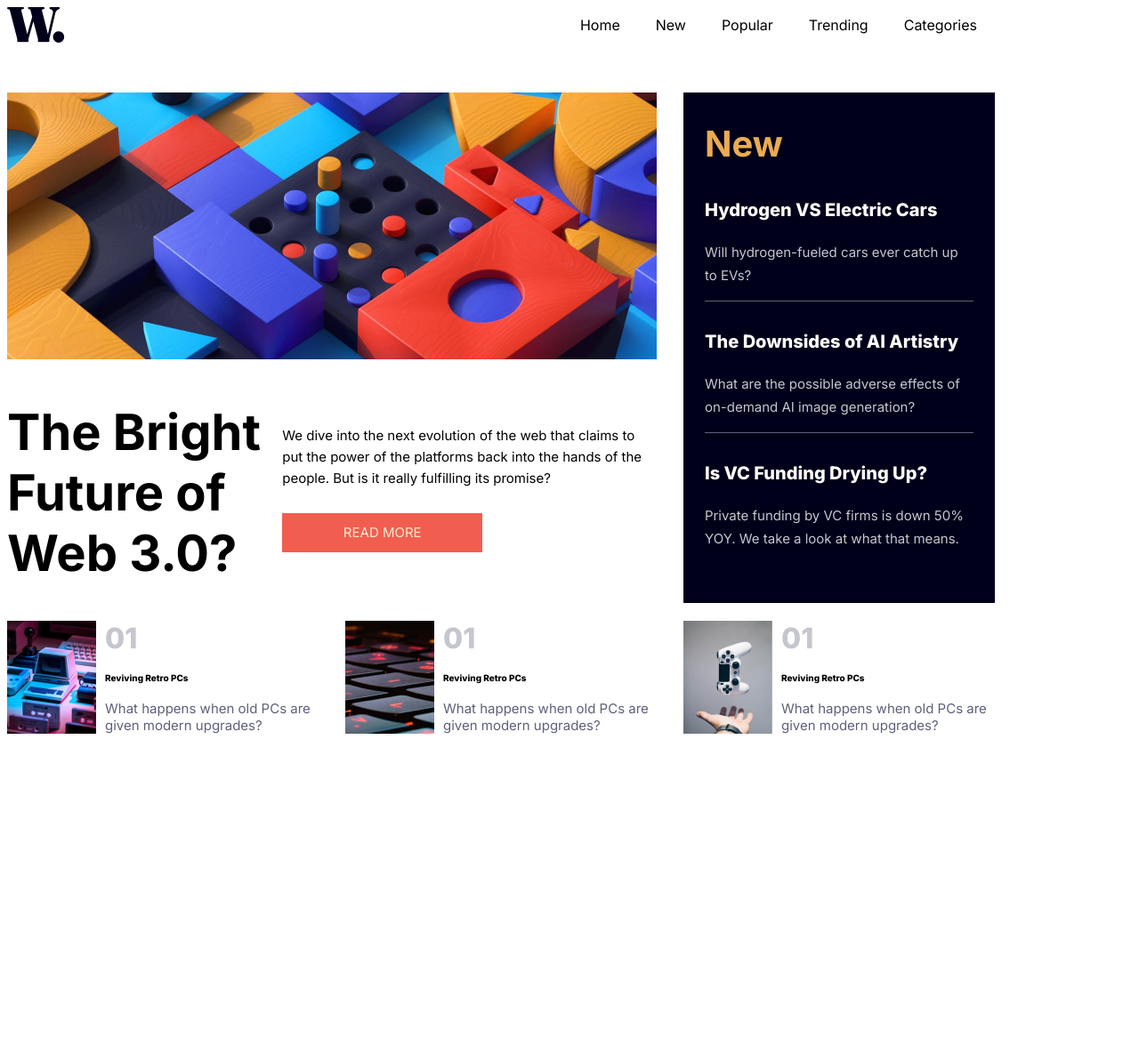
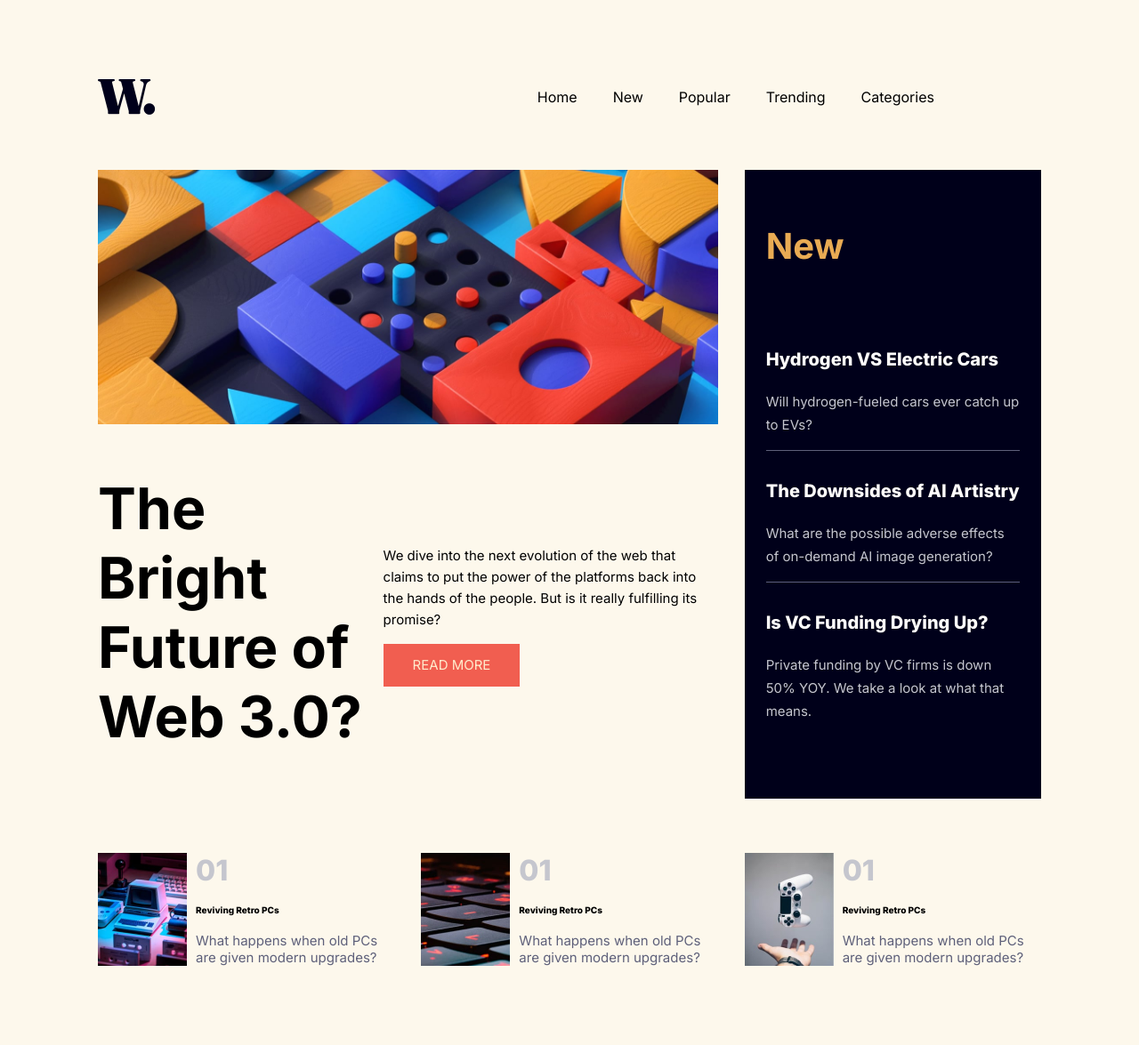
Before and after one commit to tsabudh/internship, a PHP site: page /css-course/css-assessment-16/index.html in a window 1280 px wide. Shown: the whole page at 89% size. Before the commit the page ends 825 px from the top, so only its background shows below. Run offline with PHP 8.4, Linux system fonts and the light colour scheme.

Commit message:
16 no css completed

```diff
--- a/css-course/css-assessment-16/css/css-assessment-16.css
+++ b/css-course/css-assessment-16/css/css-assessment-16.css
@@ -10,7 +10,14 @@
   color: inherit;
 }
 
-@media only screen and (max-width: 375px) {
+body {
+  margin: 0;
+  background-color: #fdf8ec;
+}
+
+@media only screen and (max-width: 576px) {
+  body {
+  }
 }
 
 #hide-nav {
@@ -68,15 +88,15 @@
   }
 }
 
-/* -------------------------------------------------------- */.inedxingonly{}
+/* -------------------------------------------------------- */
+.inedxingonly {
+}
 .assessment--16 {
   display: grid;
 
-
-
   grid-template-columns: 1fr 1fr 1fr;
   /* grid-template-columns: 2fr 1fr; */
-  grid-template-rows: 0.5fr 3fr 1fr;
+  /* grid-template-rows: 0.5fr 3fr 1fr; */
   column-gap: 3rem;
   /* row-gap: 5rem; */
   font-family: Inter;
@@ -86,28 +106,40 @@
   /* margin: 8.9rem 16.5rem; */
   /* margin: 8.9rem 16.5rem; */
 
-  /* width: clamp(375px, 100vw, 1440px);
+  /* width: clamp(576px, 100vw, 1440px);
   margin-left: clamp(1.6rem, 11.4vw, 16.5rem);
   margin-right: clamp(1.6rem, 11.4vw, 16.5rem); */
 
-    /* width: 111rem; */
-    /* min-width: 100%; */
-    width: min(100%,111rem);
+  /* width: 111rem; */
+  /* min-width: 100%; */
+  /* width: min(100%, 111rem); */
+  margin: 0 auto;
+  padding: 8.9rem 8.6%;
 }
-
-@media only screen and (max-width: 375px) {
+@media only screen and (max-width: 800px) {
+  .assessment--16 {
+    display: grid;
+    grid-template-columns: repeat(4, 1fr);
+    grid-template-rows: auto;
+    padding: 8% 10%;
+  }
+}
+@media only screen and (max-width: 576px) {
   .assessment--16 {
     display: grid;
     grid-template-columns: 1fr;
     grid-template-rows: auto;
-    padding: 0;
+    padding: 1rem;
     row-gap: 0.5rem;
+    column-gap: 0;
 
-  margin:  2.8rem 1.6rem;
-
+    /* margin: 2.8rem 1.6rem; */
+    margin: 0;
   }
 }
-
+/* -------------------------------------------------------------------------------------------------------- */
+.inducedIndexError {
+}
 .assessment--16 header {
   grid-row: 1;
   grid-column: 1/4;
@@ -130,8 +167,15 @@
     justify-content: space-between;
   }
 }
-
-@media only screen and (max-width: 375px) {
+.assessment--16 header nav {
+  margin-right: 10rem;
+}
+@media only screen and (max-width: 800px) {
+  .assessment--16 header nav {
+    margin-right: 0rem;
+  }
+}
+@media only screen and (max-width: 576px) {
   .assessment--16 header nav {
     display: none;
     position: absolute;
@@ -181,25 +236,32 @@
   right: 0;
 }
 
-@media only screen and (max-width: 375px) {
+@media only screen and (max-width: 576px) {
   .header__menu-icon {
     display: block;
   }
 }
 
-
-/* -------------------------------------------------------------------------------------------------- */.inedxingonly{}
-.assessment--16 .section__main-article {
+/* -------------------------------------------------------------------------------------------------- */
+.inedxingonly {
+}
+.section__main-article {
   grid-row: 2;
   grid-column: 1/3;
-/* display: contents; */
+  /* display: contents; */
 
-/* width: 73rem; */
+  /* width: 73rem; */
+  margin-top: 6.2rem;
 }
-
-@media only screen and (max-width: 375px) {
-  .assessment--16 .section__main-article {
-    grid-row: 2;
+@media only screen and (max-width: 800px) {
+  .section__main-article {
+    grid-column: 1/5;
+    margin-top: 3rem;
+    max-width: 100vw;
+  }
+}
+@media only screen and (max-width: 576px) {
+  .section__main-article {
     grid-column: 1;
     margin: 0;
     max-width: 100vw;
@@ -241,46 +302,63 @@
 }
 
 .main-article__heading {
-  font-size: 5.6rem;
+  /* font-size: 5.6rem; */
 
   /* width: clamp(3.43rem, 3.47vw, 35rem); */
   /* width: 35rem; */
-  height: 17.9rem;
+  /* height: 17.9rem; */
 
-  font-size: clamp(1.6rem, 8vw, 5.6rem);
+  /* font-size: clamp(1.6rem, 8vw, 5.6rem); */
+  font-size: clamp(3rem, 3.35vw, 5.6rem);
 }
 
-@media only screen and (max-width: 375px) {
+@media only screen and (max-width: 576px) {
+  .main-article__heading {
+    font-size: 4rem;
+  }
+}
+@media only screen and (max-width: 576px) {
   .main-article__heading {
     font-size: 4rem;
   }
 }
 
 .main-article__description {
-  display: flex;
+  /* display: flex; */
   flex-direction: column;
   justify-content: space-evenly;
   /* width: 35rem; */
   height: 18.2rem;
   font-size: 1.5rem;
   line-height: 2.4rem;
+
+  padding: 1rem 2rem;
 }
 
-@media only screen and (max-width: 375px) {
+@media only screen and (max-width: 576px) {
   .main-article__description {
+    display: inline;
     max-width: 100vw;
-    font-size: 1.5rem;
+    /* font-size: 1.5rem; */
 
-
+    padding: 1rem 0;
     margin-left: 0;
     margin-right: 0;
+    height: auto;
+  }
+  .main-article__description h1 {
+    font-size: inherit;
+    margin-block-end: 0;
+    font-size: clamp(3rem, 6.35vw, 4.5rem);
   }
 }
 
-/* --------------------------------------------------------------------- */.inedxingonly{}
+/* --------------------------------------------------------------------- */
+.inedxingonly {
+}
 
 .assessment--16 .section__sidebar {
-  grid-row: 2;
+  grid-row: 2/3;
   grid-column: 3/4;
 
   display: flex;
@@ -289,11 +367,20 @@
   padding: 2.4rem;
   /* border: 1px solid rgb(28, 255, 7); */
   background: #00001a;
+
   /* width: 35rem; */
   /* height: 51.2rem; */
+  margin-top: 6.2rem;
 }
 
-@media only screen and (max-width: 375px) {
+@media only screen and (max-width: 800px) {
+  .assessment--16 .section__sidebar {
+    grid-row: 3/6;
+    grid-column: 3/5;
+    margin-top: 1rem;
+  }
+}
+@media only screen and (max-width: 576px) {
   .assessment--16 .section__sidebar {
     grid-row: 6;
     grid-column: 1;
@@ -373,9 +471,18 @@
   cursor: pointer;
   position: relative;
 
-  margin-top: 2rem;
+  /* margin-top: 2rem; */
+
+  margin-top: clamp(3rem, 4.8vw, 7rem);
 }
-
+@media only screen and (max-width: 800px) {
+  .popular__article {
+    margin-top: 3rem;
+  }
+  .popular__article:first-child {
+    margin-top: 1rem;
+  }
+}
 .popular__article :hover .details__title {
   color: #e9ab53;
 }
@@ -411,7 +517,7 @@
   position: absolute;
   top: 0;
   left: 0;
-  z-index: 10;
+  z-index: 1;
   width: 100%;
   height: 100%;
   background: transparent;
@@ -457,11 +563,12 @@
   +++++++++++++++++++++++++++++++++++ */
 
 .button__retro {
-  display: flex;
-  justify-content: center;
-  align-items: center;
+  display: inline-block;
+  /* justify-content: center; */
+  /* align-items: center; */
+  vertical-align: top;
   margin-left: 0;
-  padding: 1rem 2rem;
+  padding: 1.2rem 3.3rem;
   /* border: 1px solid gray; */
   /* max-width: 35.6rem; */
   /* width: clamp(12rem, 1.25vw, 18.5rem); */
@@ -471,10 +578,11 @@
   background: #f15e50;
   color: #ffebcc;
   cursor: pointer;
-  max-width:18.5rem;
+
+  /* max-width: 18.5rem; */
 }
 
-@media only screen and (max-width: 375px) {
+@media only screen and (max-width: 576px) {
   .button__retro {
     margin-left: 0;
   }
--- a/css-course/css-assessment-16/index.html
+++ b/css-course/css-assessment-16/index.html
@@ -14,14 +14,15 @@
 <body>
 
 
+    <!-- <input id="hide-nav" type="checkbox"> -->
     <div class="assessment--16">
 
 
         <header>
-            <img class="logo" src="../img/logo.png" width="65rem" height="40rem">
+            <img class="logo" src="./img/logo.png" width="65rem" height="40rem">
             <input id="hide-nav" type="checkbox">
-            <!-- <div class="hide-nav-background">OOOO</div> -->
-            <nav>
+            <div class="hide-nav-background"></div>
+            <nav >
                 <ul>
                     <li>Home</li>
                     <li>New</li>
@@ -41,20 +42,24 @@
 
 
             <figure class="main-article__image">
-                <img class="main-article__image-1" src="../img/union.png" width="100%" height="100%" alt="The Bright Future of Web 3.0">
+                <img class="main-article__image-1" src="./img/union.png" width="100%" height="100%" alt="The Bright Future of Web 3.0">
             </figure>
 
             <div class="heading-description-wrapper">
-                <h1 class="main-article__heading">
-                    The Bright Future of Web 3.0?
-                </h1>
+                <div class="main-article__heading">
+                    <h1>
+                        The Bright Future of Web 3.0?
+                    </h1>
+                </div>
+
 
                 <div class="main-article__description">
                     <p>
                         We dive into the next evolution of the web that claims to put the power of the platforms back into the hands of the people. But is it really fulfilling its promise?
                     </p>
 
-                    <a href="#" class="button__retro utils__margin-bottom-none"> READ MORE</a>
+                    <a href="#"></a>
+                    <div class="button__retro utils__margin-bottom-none"> READ MORE</div></a>
                 </div>
 
             </div>
@@ -100,7 +105,7 @@
         <footer class="footer__popular">
             <div class="popular__article">
                 <figure class="popular__article__image">
-                    <img src="../img/image-retro-1.jpg"  alt="Reviving Retro PCs">
+                    <img src="./img/image-retro-1.jpg" alt="Reviving Retro PCs">
                 </figure>
 
                 <div class="popular__article__details">
@@ -111,7 +116,7 @@
             </div>
             <div class="popular__article">
                 <figure class="popular__article__image">
-                    <img src="../img/image-retro-2.jpg"  alt="Reviving Retro PCs">
+                    <img src="./img/image-retro-2.jpg" alt="Reviving Retro PCs">
 
                 </figure>
 
@@ -124,7 +129,7 @@
             <div class="popular__article">
                 <figure class="popular__article__image">
                     <!-- width="100px" height="127px" -->
-                    <img src="../img/image-retro-3.jpg" alt="Reviving Retro PCs">
+                    <img src="./img/image-retro-3.jpg" alt="Reviving Retro PCs">
 
                 </figure>
 
```
Also changed, not shown: other parts of css-course/css-assessment-16/css/css-assessment-16.css (+60 -22 lines), css-course/css-assessment-16/img/image-retro-1.jpg (renamed from css-course/img/image-retro-1.jpg), css-course/css-assessment-16/img/image-retro-2.jpg (renamed from css-course/img/image-retro-2.jpg), css-course/css-assessment-16/img/image-retro-3.jpg (renamed from css-course/img/image-retro-3.jpg), css-course/css-assessment-16/img/logo.png (renamed from css-course/img/logo.png), css-course/css-assessment-16/img/menu-icon-1.svg (renamed from css-course/img/menu-icon-1.svg), css-course/css-assessment-16/img/menu-icon.svg (renamed from css-course/img/menu-icon.svg), css-course/css-assessment-16/img/union.png (renamed from css-course/img/union.png).
